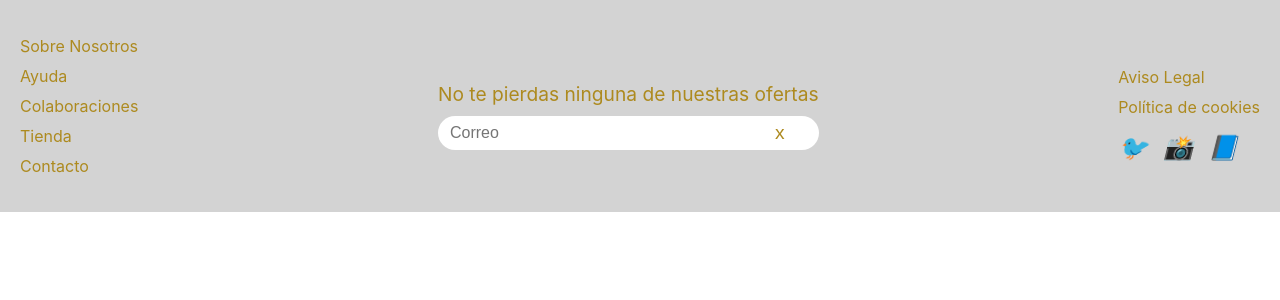
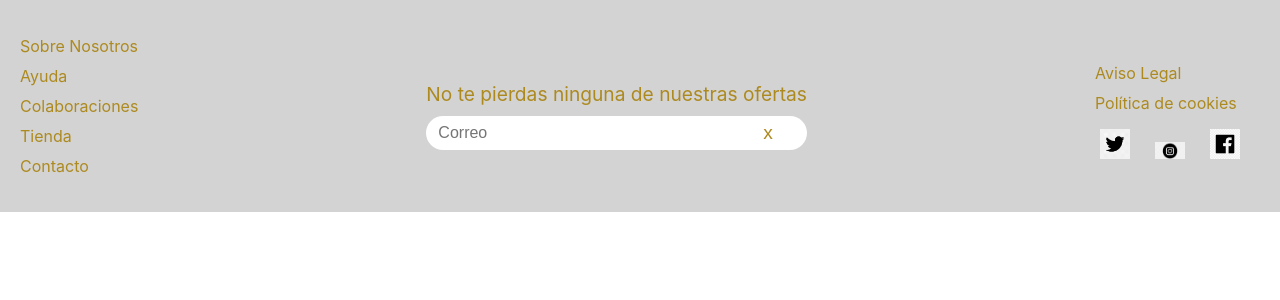
Before and after one commit to MarcosGonzFer/tienda-onlinefront, a React (Create React App) app: page / in a window 1280 px wide. Shown: the top 300 px of the page. Built offline with nearby package versions, Linux system fonts and the light colour scheme.

Commit message:
pasar todo a componentes

```diff
--- /dev/null
+++ b/src/componentes/Centro-footer/Centro-footer.css
@@ -0,0 +1,32 @@
+.zona-centro {
+    text-align: center;
+  }
+
+  .zona-centro p {
+    font-size: 1.2em;
+    margin-bottom: 10px;
+  }
+
+  .Correo {
+    display: flex;
+    align-items: center;
+    background-color: #fff;
+    border-radius: 20px;
+    padding: 5px 10px;
+  }
+
+  .Correo input {
+    border: none;
+    outline: none;
+    font-size: 1em;
+    margin-right: 10px;
+  }
+
+  .Correo button {
+    background: none;
+    border: none;
+    font-size: 1.2em;
+    color: #AD8A1F;
+    cursor: pointer;
+    margin-left: 100px;
+  }
--- /dev/null
+++ b/src/componentes/Centro-footer/Centro-footer.jsx
@@ -0,0 +1,15 @@
+import React from 'react'
+import './Centro-footer.css'
+function Centro() {
+  return (
+    <div className="zona-centro">
+    <p>No te pierdas ninguna de nuestras ofertas</p>
+    <div className="Correo">
+      <input type="email" placeholder="Correo" />
+      <button type="submit">x</button>
+    </div>
+  </div>
+  )
+}
+
+export default Centro
--- /dev/null
+++ b/src/componentes/Derecha-footer/Derecha-footer.css
@@ -0,0 +1,30 @@
+
+.zona-derecha ul {
+  list-style: none;
+  padding: 0;
+}
+
+.zona-derecha ul li {
+  margin-bottom: 10px;
+}
+
+
+.zona-derecha ul li a {
+  text-decoration: none;
+  color: #AD8A1F;
+}
+
+.redes-sociales a {
+  color: #AD8A1F;
+  font-size: 1.5em;
+  margin-right: 15px;
+  text-decoration: none;
+}
+.redes-sociales a img{
+  display: inline-block;
+  width: 30px;
+  height: 30x;
+  background-size: cover;
+  background-repeat: no-repeat;
+  margin: 0 5px;
+}
--- /dev/null
+++ b/src/componentes/Derecha-footer/Derecha-footer.jsx
@@ -0,0 +1,20 @@
+import React from 'react'
+import './Derecha-footer.css'
+
+function Derecha() {
+  return (
+    <div className="zona-derecha">
+    <ul>
+      <li><a className='legal'  href="#">Aviso Legal</a></li>
+      <li><a className='cookies'  href="#">Política de cookies</a></li>
+    </ul>
+    <div className="redes-sociales">
+      <a  href="#"><i className="twitter"></i><img src="imagenes/twitter.png" alt="" /></a>
+      <a href="#"><i className="instagram"></i><img src="imagenes/instagram.png" alt="" /></a>
+      <a href="#"><i className="facebook"></i><img src="imagenes/facebook.png" alt="" /></a>
+    </div>
+  </div>
+  )
+}
+
+export default Derecha
--- /dev/null
+++ b/src/componentes/Izquierda-footer/Izquierda-footer.css
@@ -0,0 +1,14 @@
+.zona-izquierda ul {
+  list-style: none;
+  padding: 0;
+}
+
+.zona-izquierda ul li{
+  margin-bottom: 10px;
+}
+
+
+.zona-izquierda ul li a {
+  text-decoration: none;
+  color: #AD8A1F;
+}
--- /dev/null
+++ b/src/componentes/Izquierda-footer/Izquierda-footer.jsx
@@ -0,0 +1,17 @@
+import React from 'react'
+   import './Izquierda-footer.css'
+function Izquierda() {
+  return (
+    <div className="zona-izquierda">
+    <ul>
+      <li><a className='Nosotros' href="#">Sobre Nosotros</a></li>
+      <li><a className='Ayuda'   href="#">Ayuda</a></li>
+      <li><a className='Colaboraciones' href="#">Colaboraciones</a></li>
+      <li><a className='Tienda'  href="#">Tienda</a></li>
+      <li><a className='Contacto'  href="#">Contacto</a></li>
+    </ul>
+    </div>
+  )
+}
+
+export default Izquierda
--- a/src/componentes/footer/Footer.css
+++ b/src/componentes/footer/Footer.css
@@ -15,74 +15,3 @@
 .footer-seccion {
   flex: 1;
 }
-
-.zona-izquierda ul,
-.zona-derecha ul {
-  list-style: none;
-  padding: 0;
-}
-
-.zona-izquierda ul li,
-.zona-derecha ul li {
-  margin-bottom: 10px;
-}
-
-
-.zona-izquierda ul li a,
-.zona-derecha ul li a {
-  text-decoration: none;
-  color: #AD8A1F;
-}
-
-.zona-centro {
-  text-align: center;
-}
-
-.zona-centro p {
-  font-size: 1.2em;
-  margin-bottom: 10px;
-}
-
-.Correo {
-  display: flex;
-  align-items: center;
-  background-color: #fff;
-  border-radius: 20px;
-  padding: 5px 10px;
-}
-
-.Correo input {
-  border: none;
-  outline: none;
-  font-size: 1em;
-  margin-right: 10px;
-}
-
-.Correo button {
-  background: none;
-  border: none;
-  font-size: 1.2em;
-  color: #AD8A1F;
-  cursor: pointer;
-  margin-left: 100px;
-}
-
-.redes-sociales a {
-  color: #AD8A1F;
-  font-size: 1.5em;
-  margin-right: 15px;
-  text-decoration: none;
-}
-
-
-.twitter::before {
-  content: '🐦';
-}
-
-.instagram::before {
-  content: '📸';
-}
-
-.facebook::before {
-  content: '📘';
-}
--- a/src/componentes/footer/Footer.jsx
+++ b/src/componentes/footer/Footer.jsx
@@ -1,38 +1,16 @@
 import React from 'react';
 import './Footer.css';
-
+import Izquierda from '../Izquierda-footer/Izquierda-footer'
+import Centro from '../Centro-footer/Centro-footer';
+import Derecha from '../Derecha-footer/Derecha-footer';
 function Footer() {
   return (
     <footer className="footer">
-      <div className="zona-izquierda">
-        <ul>
-          <li><a className='Nosotros' href="#">Sobre Nosotros</a></li>
-          <li><a className='Ayuda'   href="#">Ayuda</a></li>
-          <li><a className='Colaboraciones' href="#">Colaboraciones</a></li>
-          <li><a className='Tienda'  href="#">Tienda</a></li>
-          <li><a className='Contacto'  href="#">Contacto</a></li>
-        </ul>
-      </div>
 
-      <div className="zona-centro">
-        <p>No te pierdas ninguna de nuestras ofertas</p>
-        <div className="Correo">
-          <input type="email" placeholder="Correo" />
-          <button type="submit">x</button>
-        </div>
-      </div>
+    <Izquierda/>
+    <Centro/>
+    <Derecha/>
 
-      <div className="zona-derecha">
-        <ul>
-          <li><a className='legal'  href="#">Aviso Legal</a></li>
-          <li><a className='cookies'  href="#">Política de cookies</a></li>
-        </ul>
-        <div className="redes-sociales">
-          <a  href="#"><i className="twitter"></i></a>
-          <a href="#"><i className="instagram"></i></a>
-          <a href="#"><i className="facebook"></i></a>
-        </div>
-      </div>
     </footer>
   );
 }
```
